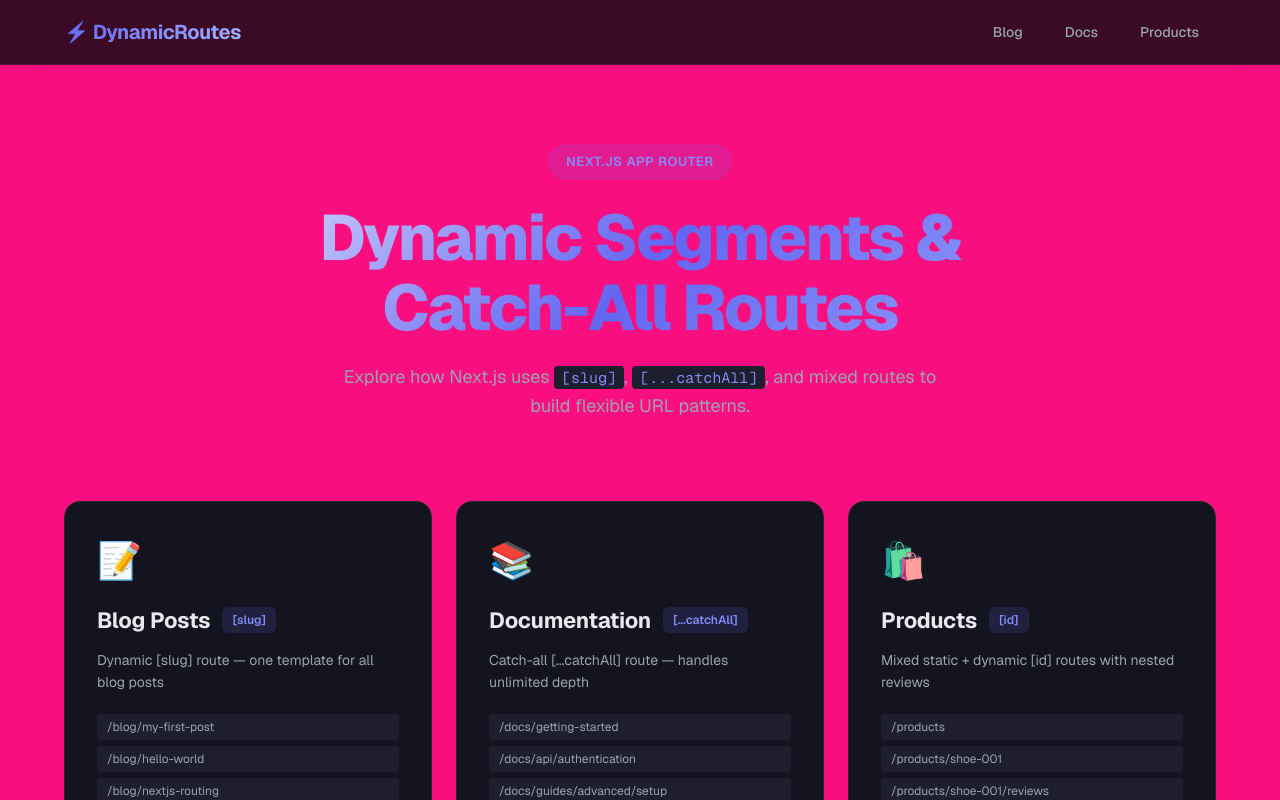
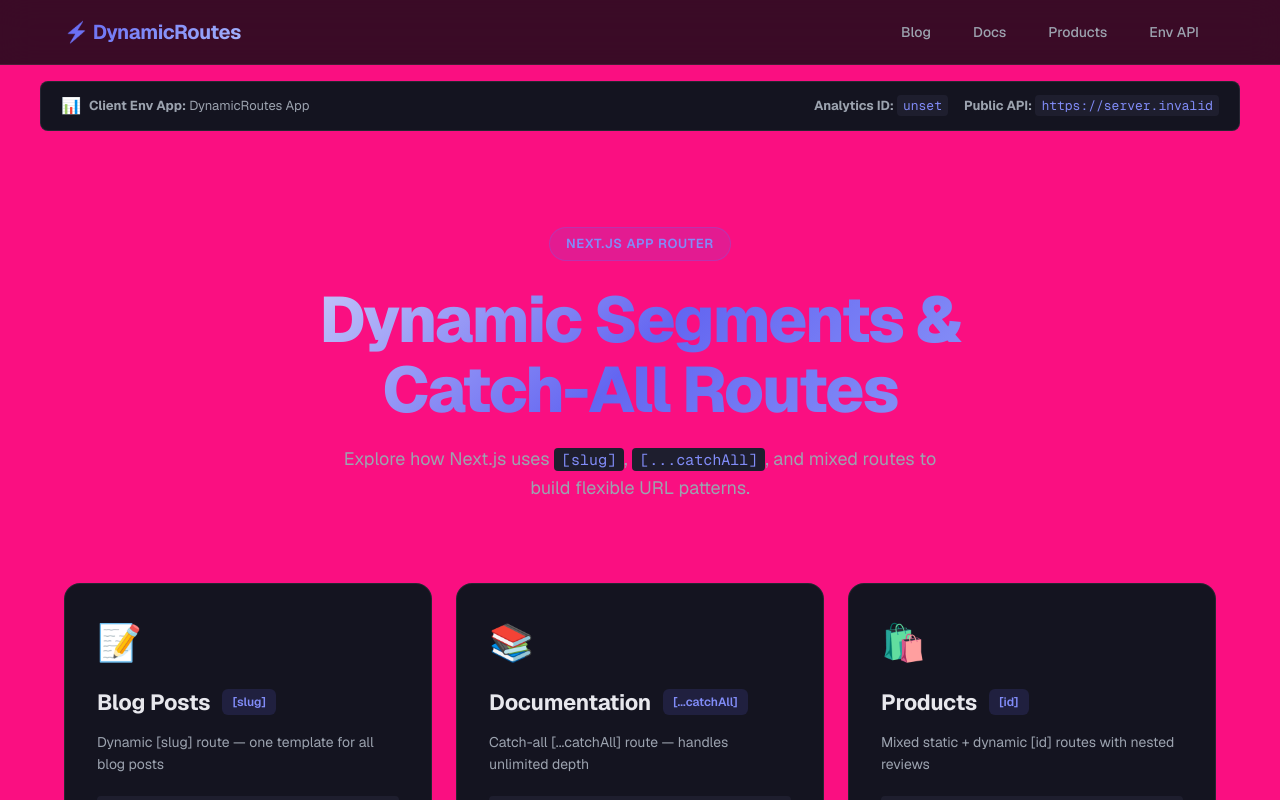
Before and after one commit to dharshinikalaiselvi1979-eng/dynamic, a Next.js app in the folder dynamic-app/: page / in a window 1280 px wide. Shown: the top 800 px of the page. Built offline with nearby package versions, Linux system fonts and the light colour scheme; no server answers.

Commit message:
Implement environment variables, .env.example template, NEXT_PUBLIC_ variables, and startup validation module

```diff
--- /dev/null
+++ b/dynamic-app/src/app/api/test/route.ts
@@ -0,0 +1,22 @@
+// app/api/test/route.ts
+// Task 4: Route Handler utilizing the validated env module
+
+import { env } from "@/lib/env";
+
+export async function GET() {
+  // If any required secret (e.g. DATABASE_URL) is missing, env throws immediately
+  const dbHost = env.database.url.includes("@")
+    ? env.database.url.split("@")[1]
+    : "configured";
+
+  return Response.json({
+    success: true,
+    message: "Environment variables loaded and validated successfully",
+    appName: env.public.appName,
+    databaseHost: dbHost,
+    hasApiKey: Boolean(env.api.secretKey),
+    hasJwtSecret: Boolean(env.jwt.secret),
+    hasStripeKey: Boolean(env.stripe.secretKey),
+    timestamp: new Date().toISOString(),
+  });
+}
--- a/dynamic-app/src/app/layout.tsx
+++ b/dynamic-app/src/app/layout.tsx
@@ -2,6 +2,7 @@ import type { Metadata } from "next";
 import { Geist, Geist_Mono } from "next/font/google";
 import Link from "next/link";
 import "./globals.css";
+import Analytics from "@/components/Analytics";
 
 const geistSans = Geist({
   variable: "--font-geist-sans",
@@ -49,6 +50,7 @@ export default function RootLayout({
                 { href: "/blog", label: "Blog" },
                 { href: "/docs/getting-started", label: "Docs" },
                 { href: "/products", label: "Products" },
+                { href: "/api/test", label: "Env API" },
               ].map((link) => (
                 <Link key={link.href} href={link.href} className="nav-link">
                   {link.label}
@@ -57,6 +59,11 @@ export default function RootLayout({
             </div>
           </div>
         </nav>
+
+        {/* Client Environment Variables Demo Bar */}
+        <div style={{ padding: "0 24px" }}>
+          <Analytics />
+        </div>
 
         {/* Main content */}
         <main style={{ flex: 1 }}>{children}</main>
@@ -71,7 +78,7 @@ export default function RootLayout({
             color: "var(--text-muted)",
           }}
         >
-          Dynamic Segments & Catch-All Routes — Next.js App Router Demo
+          Dynamic Segments & Environment Variables — Next.js App Router Demo
         </footer>
       </body>
     </html>
--- /dev/null
+++ b/dynamic-app/src/components/Analytics.tsx
@@ -0,0 +1,66 @@
+// components/Analytics.tsx
+// Task 3: Client Component that accesses NEXT_PUBLIC_ environment variables
+// These variables are embedded into the client-side JavaScript bundle.
+
+"use client";
+
+export default function Analytics() {
+  const gaId = process.env.NEXT_PUBLIC_ANALYTICS_ID;
+  const appName = process.env.NEXT_PUBLIC_APP_NAME;
+  const apiUrl = process.env.NEXT_PUBLIC_API_URL;
+
+  return (
+    <div
+      style={{
+        padding: "12px 20px",
+        background: "var(--surface)",
+        border: "1px solid var(--border)",
+        borderRadius: "8px",
+        display: "flex",
+        alignItems: "center",
+        justifyContent: "space-between",
+        flexWrap: "wrap",
+        gap: "12px",
+        fontSize: "13px",
+        color: "var(--text-muted)",
+        margin: "16px auto",
+        maxWidth: "1200px",
+      }}
+    >
+      <div style={{ display: "flex", alignItems: "center", gap: "8px" }}>
+        <span style={{ fontSize: "16px" }}>📊</span>
+        <span>
+          <strong>Client Env App:</strong> {appName || "Not configured"}
+        </span>
+      </div>
+      <div style={{ display: "flex", alignItems: "center", gap: "16px" }}>
+        <span>
+          <strong>Analytics ID:</strong>{" "}
+          <code
+            style={{
+              color: "var(--accent-light)",
+              background: "var(--surface-light)",
+              padding: "2px 6px",
+              borderRadius: "4px",
+            }}
+          >
+            {gaId || "not-set"}
+          </code>
+        </span>
+        <span>
+          <strong>Public API:</strong>{" "}
+          <code
+            style={{
+              color: "var(--accent-light)",
+              background: "var(--surface-light)",
+              padding: "2px 6px",
+              borderRadius: "4px",
+            }}
+          >
+            {apiUrl || "not-set"}
+          </code>
+        </span>
+      </div>
+    </div>
+  );
+}
--- /dev/null
+++ b/dynamic-app/src/lib/env.ts
@@ -0,0 +1,40 @@
+// lib/env.ts
+// Task 4: Environment variable validation module
+// Validates required environment variables at startup/build time and throws if missing.
+
+export function requireEnv(name: string): string {
+  const value = process.env[name];
+  if (value === undefined || value === "") {
+    throw new Error(
+      `Missing required environment variable: ${name}. ` +
+        `Check .env.local or your environment configuration.`
+    );
+  }
+  return value;
+}
+
+// Export validated env object for structured, type-safe access
+export const env = {
+  // Server-only secrets (strictly accessible on server runtime)
+  database: {
+    url: requireEnv("DATABASE_URL"),
+  },
+  api: {
+    secretKey: requireEnv("API_SECRET_KEY"),
+  },
+  jwt: {
+    secret: requireEnv("JWT_SECRET"),
+  },
+  stripe: {
+    secretKey: requireEnv("STRIPE_SECRET_KEY"),
+  },
+
+  // Public variables (safe for client, with sensible fallbacks)
+  public: {
+    apiUrl: process.env.NEXT_PUBLIC_API_URL || "http://localhost:3000/api",
+    appName: process.env.NEXT_PUBLIC_APP_NAME || "DynamicRoutes App",
+    stripePublishableKey:
+      process.env.NEXT_PUBLIC_STRIPE_PUBLISHABLE_KEY || "not-set",
+    analyticsId: process.env.NEXT_PUBLIC_ANALYTICS_ID || "not-set",
+  },
+};
```
Also changed, not shown: 2 other files (tests, documents, lock files or other folders).
